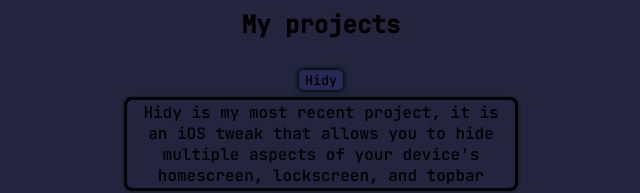
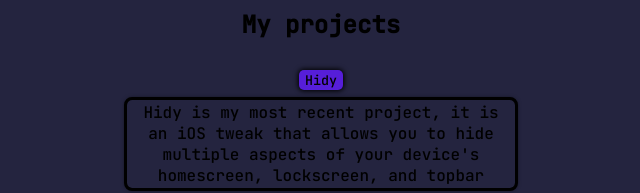
Before and after one commit to justdie386/justdie, a SvelteKit app: page / in a window 1280 px wide. In both pictures the pointer is over the button "Hidy". Shown: the part 173-366 px from the top of the page, without its empty margins (339-979 px from the left). Built offline with nearby package versions, Linux system fonts and the light colour scheme.

Commit message:
Update projects.svelte

```diff
--- a/src/routes/projects.svelte
+++ b/src/routes/projects.svelte
@@ -41,6 +41,6 @@
 		margin-bottom: 10px;
 	}
     button:hover{
-		transform: background #561ed9;
+		background: #561ed9;
 	}
 </style>
```
